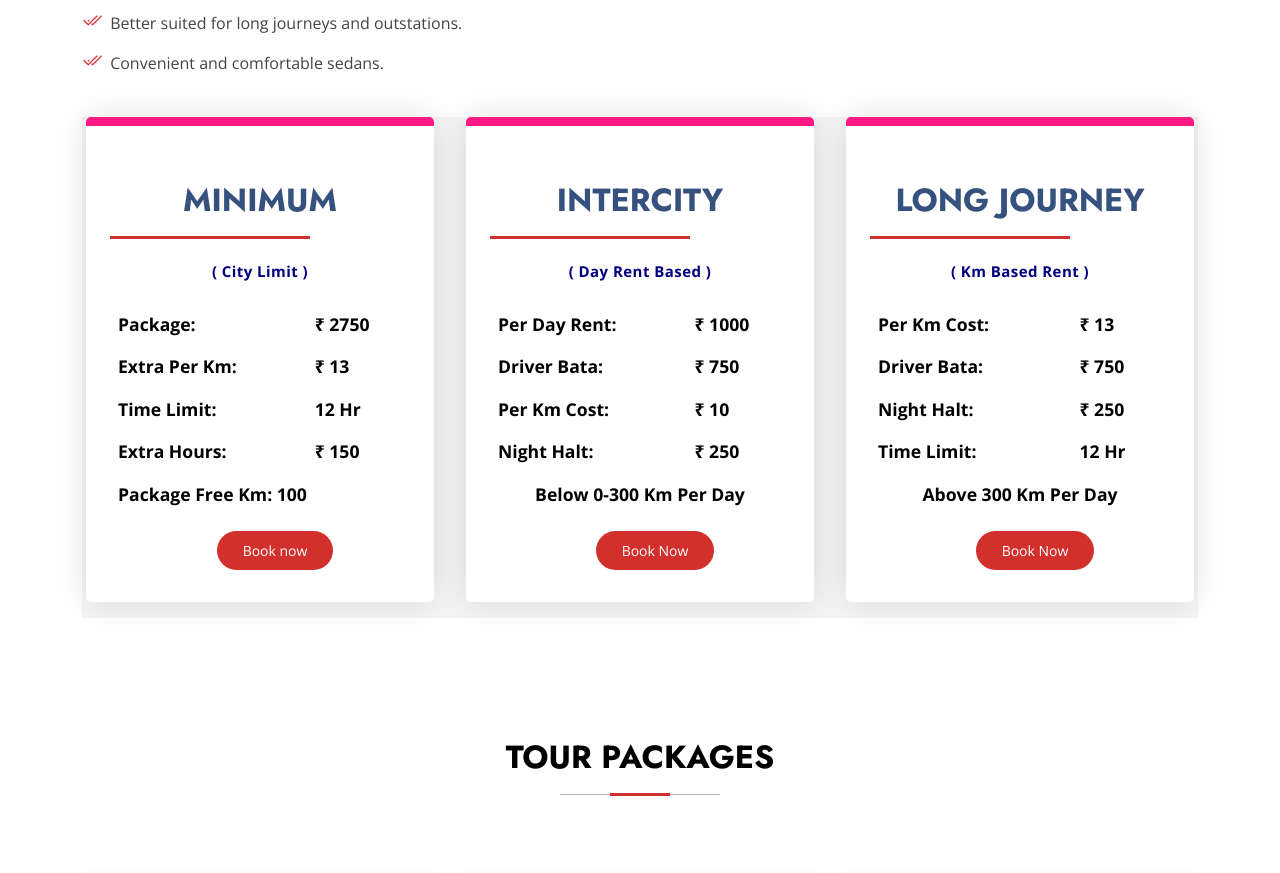
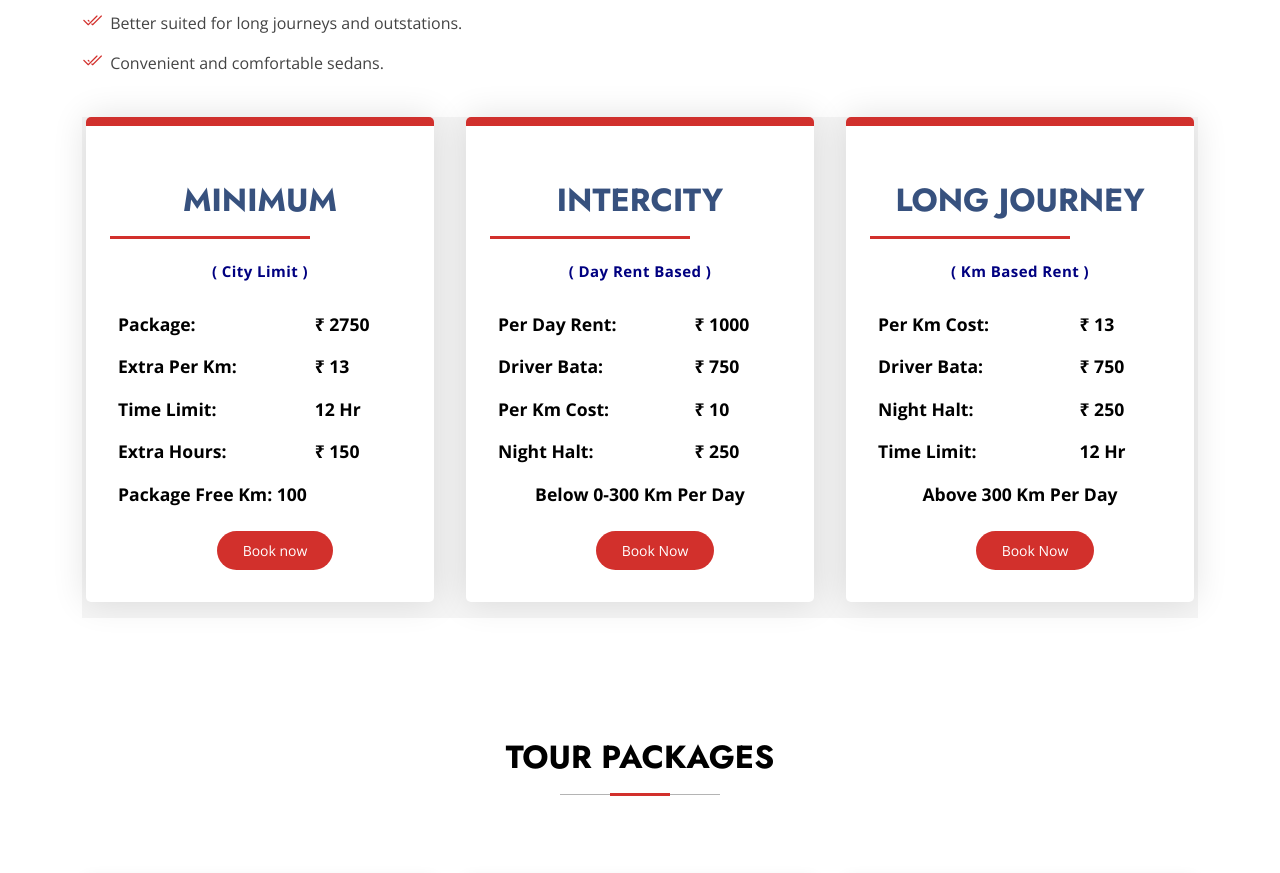
Before and after one commit to meeranj61/madurai_travels, a plain HTML site: page index.html in a window 1280 px wide. Shown: the part 2184-3057 px from the top of the page. Drawn offline with nearby package versions, Linux system fonts and the light colour scheme.

Commit message:
update on files

```diff
--- a/assets/css/main.css
+++ b/assets/css/main.css
@@ -2300,7 +2300,7 @@ section,
   content: "";
   width: 100%;
   height: 100%;
-  background: linear-gradient(#0dcaf0, rgb(255, 23, 131));
+  background: linear-gradient(#37517e, #d2302c);
   position: absolute;
   left: 0%;
   top: -98%;
```
